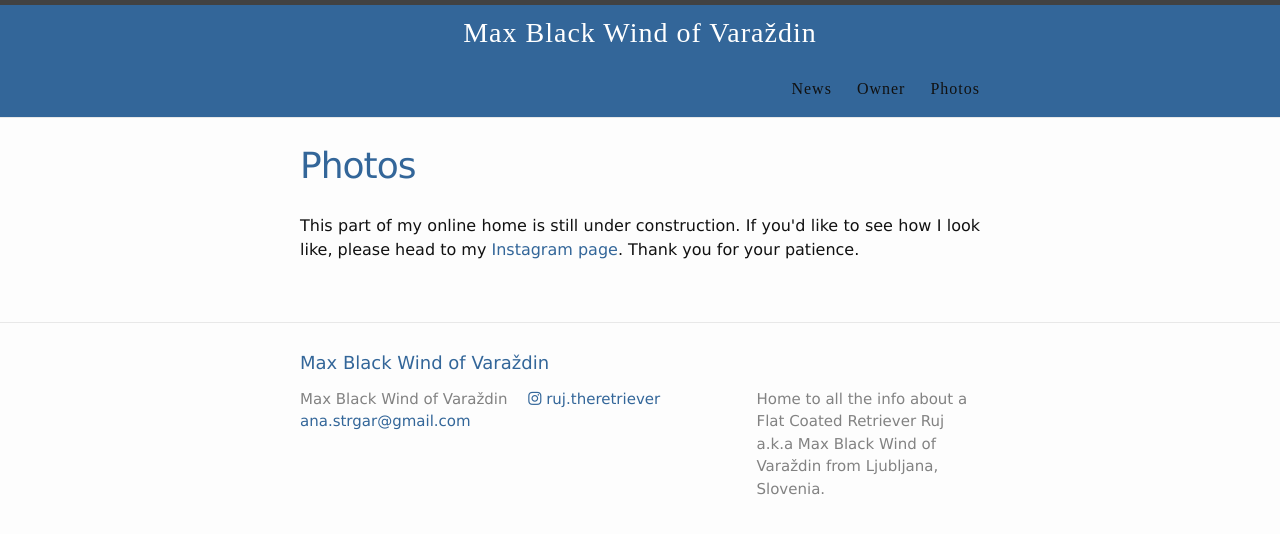
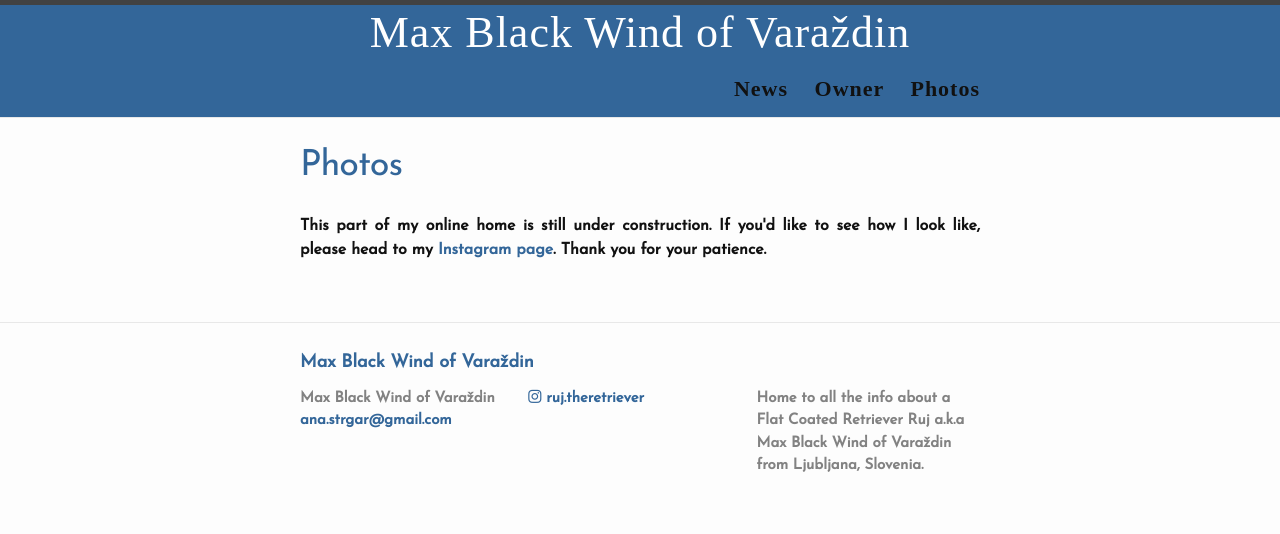
Before and after one commit to Lessey/Lessey.github.io, a Jekyll site: the page built from photos.html, in a window 1280 px wide. Shown: the top 534 px of the page. Built offline with Jekyll 4.4.1, drawn with Linux system fonts in a browser that asks for light colours; nearby versions of some CDN libraries; some web fonts are replaced; library files that are not in the unit come from our copies.

Commit message:
Spreminjnje in preizkusanje fonta

```diff
--- a/_includes/head.html
+++ b/_includes/head.html
@@ -10,6 +10,10 @@
   {% assign full_base_url = custom_url | default: site.github.url %}
   <link rel="stylesheet" href="https://maxcdn.bootstrapcdn.com/bootstrap/3.3.4/css/bootstrap.min.css">
   <link rel="stylesheet" href="font-awesome-4.6.3/css/font-awesome.min.css">
+  <link rel="stylesheet" href="https://fonts.googleapis.com/css?family=Walter+Turncoat">
+  <link rel="stylesheet" href="https://fonts.googleapis.com/css?family=Josefin+Sans">
+  <link rel="stylesheet" href="https://fonts.googleapis.com/css?family=Tillana">
+  <link rel="stylesheet" href="https://fonts.googleapis.com/css?family=Patrick+Hand+SC">
   <link rel="stylesheet" href="{{ "/css/main.css" | prepend: full_base_url }}">
   <link rel="canonical" href="{{ page.url | replace:'index.html','' | prepend: full_base_url }}">
   <link rel="alternate" type="application/rss+xml" title="{{ site.title | escape }}" href="{{ "/feed.xml" | prepend: full_base_url }}">
--- a/_sass/minima/_layout.scss
+++ b/_sass/minima/_layout.scss
@@ -13,8 +13,9 @@
 }
 
 .site-title {
-    font-family: Forte;
-    font-size: 28px;
+    font-family: 'Patrick Hand SC', cursive;
+    font-weight: bold;
+    font-size: 44px;
     font-weight: 300;
     line-height: 56px;
     letter-spacing: 1px;
@@ -28,7 +29,9 @@
 }
 
 .site-nav {
-    font-family: Forte;
+    font-family: 'Patrick Hand SC', cursive;
+    font-weight: bold;
+    font-size: 22px;
     letter-spacing: 1px;
     float: right;
     line-height: 56px;
@@ -107,7 +110,9 @@
 }
 
 .footer-heading {
+    font-family: $base-font-family;
     font-size: 18px;
+    font-weight: bold;
     margin-bottom: $spacing-unit / 2;
 }
 
--- a/css/main.scss
+++ b/css/main.scss
@@ -4,10 +4,10 @@
 @charset "utf-8";
 
 // Our variables
-$base-font-family: Verdana, Geneva, sans-serif;
+$base-font-family: 'Josefin Sans', sans-serif;
 $heading-family: Verdana, Geneva, sans-serif;
 $base-font-size:   16px;
-$base-font-weight: 400;
+$base-font-weight: 800;
 $small-font-size:  $base-font-size * 0.875;
 $base-line-height: 1.5;
 
```
